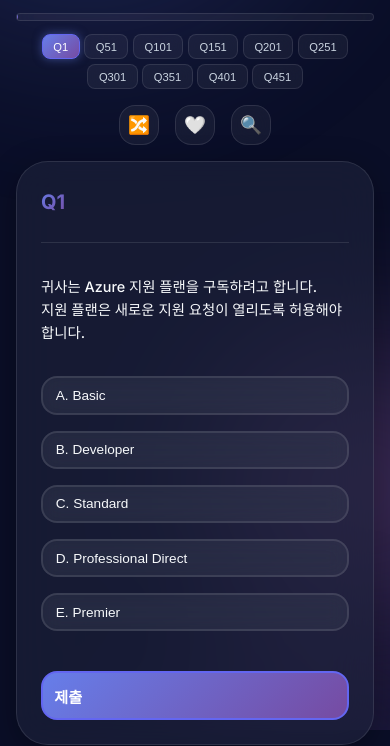
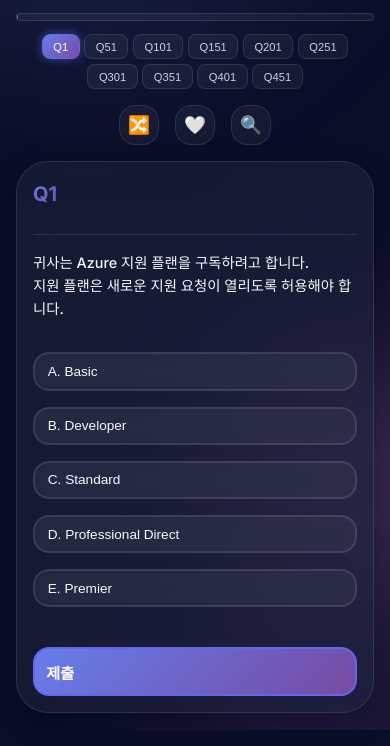
Before and after one commit to chah98h-lang/Quiz-App, a website: page index.html in a window 390 px wide. Shown: the part 114-860 px from the top of the page. Drawn offline with Linux system fonts and the light colour scheme.

Commit message:
Reduce vertical padding in quiz card on both PC and Mobile

```diff
--- a/index.html
+++ b/index.html
@@ -10,7 +10,7 @@
     <link rel="preconnect" href="https://fonts.gstatic.com" crossorigin>
     <link href="https://fonts.googleapis.com/css2?family=Inter:wght@300;400;500;600;700;800&display=swap"
         rel="stylesheet">
-    <link rel="stylesheet" href="style.css?v=10">
+    <link rel="stylesheet" href="style.css?v=11">
 </head>
 
 <body>
--- a/style.css
+++ b/style.css
@@ -459,7 +459,8 @@
     display: flex;
     justify-content: space-between;
     align-items: center;
-    margin-bottom: var(--spacing-lg);
+    margin-bottom: 1rem;
+    /* Reduced from var(--spacing-lg) */
     padding-bottom: var(--spacing-md);
     border-bottom: 1px solid rgba(255, 255, 255, 0.1);
 }
@@ -544,7 +545,8 @@
     background: var(--bg-card);
     border: 1px solid rgba(255, 255, 255, 0.1);
     border-radius: var(--radius-xl);
-    padding: var(--spacing-xl);
+    padding: 1.5rem;
+    /* Reduced from var(--spacing-xl) */
     backdrop-filter: blur(20px);
     box-shadow: var(--shadow-lg);
     min-height: 400px;
@@ -799,7 +801,8 @@
     .flashcard-front,
     .flashcard-back,
     .quiz-card {
-        padding: var(--spacing-md);
+        padding: 1rem;
+        /* Reduced from var(--spacing-md) */
         min-height: 350px;
     }
 
```
